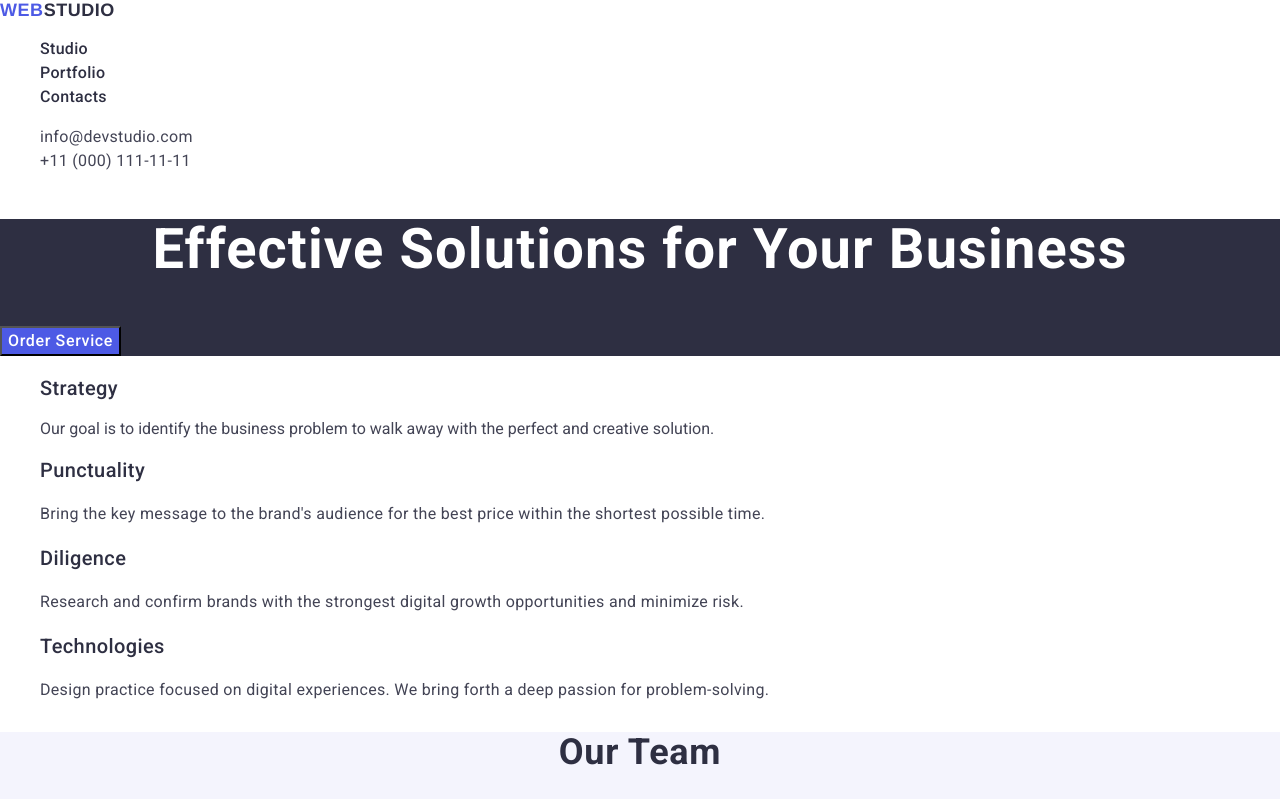
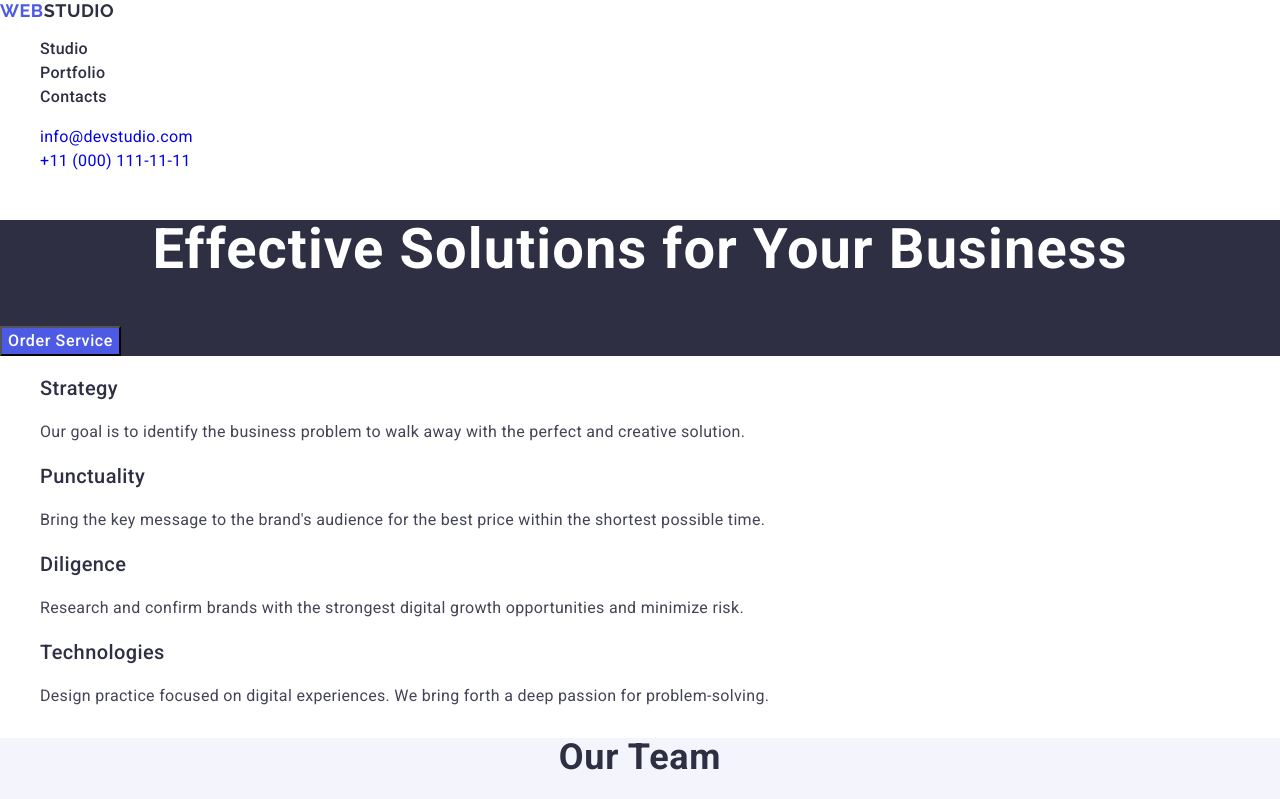
Before and after one commit to KarinaBosenko/goit-markup-hw-02, a plain HTML site: page index.html in a window 1280 px wide. Shown: the top 799 px of the page. Drawn offline with nearby package versions, Linux system fonts and the light colour scheme.

Commit message:
update index and styles files

```diff
--- a/css/styles.css
+++ b/css/styles.css
@@ -1,5 +1,5 @@
 body {
-  font-family: "Roboto", Helvetica, sans-serif;
+  font-family: "Roboto", sans-serif;
   color: #434455;
   background-color: #fff;
 }
@@ -12,24 +12,29 @@ a {
   text-decoration: none;
 }
 
-.header-nav-logo-iris,
-.footer-logo-iris {
+.header-nav-logo,
+.footer-logo {
   color: #4d5ae5;
+}
+
+.header-nav-logo-studio,
+.footer-logo-studio {
+  color: #2e2f42;
+}
+
+.footer-logo-studio,
+.footer-text {
+  color: #f4f4fd;
 }
 
 .header-nav-logo,
 .footer-logo {
-  font-family: "Raleway-Bold", Helvetica;
+  font-family: "Raleway", sans-serif;
   font-weight: 700;
   font-size: 18px;
-  line-height: 1.16667;
+  line-height: 1.17;
   letter-spacing: 0.03em;
   text-transform: uppercase;
-}
-
-.footer-logo,
-.footer-text {
-  color: #f4f4fd;
 }
 
 .team {
@@ -40,7 +45,6 @@ a {
   background-color: #fff;
 }
 
-.header-nav-logo,
 .header-nav-list-item-link,
 .strengths-title-list-item-title,
 .team-title,
@@ -56,10 +60,10 @@ a {
 }
 
 .header-nav-list-item-link:hover,
+.header-nav-list-item-link:focus,
+.header-nav-list-item-link:active,
 .header-address-list-item-link:hover,
-.header-nav-list-item-link:focus,
-.header-address-list-item-link:focus,
-.header-nav-studio:active {
+.header-address-list-item-link:focus {
   color: #404bbf;
 }
 
@@ -82,8 +86,9 @@ a {
 .team-title,
 .portfolio-title {
   font-size: 36px;
-  line-height: 1.11111;
+  line-height: 1.11;
   letter-spacing: 0.02em;
+  text-transform: capitalize;
 }
 
 .strengths-title-list-item-title,
@@ -103,26 +108,26 @@ a {
   text-align: center;
 }
 
-/* header */
-
 .header-nav-list-item-link {
   font-weight: 500;
 }
+. .header-address-list-item-link {
+  color: #434455;
+}
 
-.header-address-list-item-link {
-  color: #434455;
+.header-address {
   font-style: normal;
 }
 
 .hero-banner-title {
   font-weight: 700;
   font-size: 56px;
-  line-height: 1.07143;
+  line-height: 1.07;
   letter-spacing: 0.02em;
 }
 
 .hero-banner-button {
-  font-family: inherit;
+  font-family: "Roboto", sans-serif;
   background-color: #4d5ae5;
   font-weight: 500;
   font-size: 16px;
--- a/index.html
+++ b/index.html
@@ -23,23 +23,23 @@
     <header class="header">
       <nav class="header-nav">
         <a class="header-nav-logo" href="./index.html">
-          <span class="header-nav-logo-iris">Web</span>Studio
+          Web<span class="header-nav-logo-studio">Studio</span>
         </a>
         <ul class="header-nav-list">
           <li class="header-nav-list-item">
-            <a class="header-nav-list-item-link header-nav-studio" href="#">
+            <a class="header-nav-list-item-link" href="./index.html">
               Studio
             </a>
           </li>
           <li class="header-nav-list-item">
-            <a class="header-nav-list-item-link" href="#">Portfolio</a>
+            <a class="header-nav-list-item-link" href="">Portfolio</a>
           </li>
           <li class="header-nav-list-item">
-            <a class="header-nav-list-item-link" href="#">Contacts</a>
+            <a class="header-nav-list-item-link" href="">Contacts</a>
           </li>
         </ul>
       </nav>
-      <address>
+      <address class="header-address">
         <ul class="header-address-list">
           <li class="header-address-list-item">
             <a
@@ -67,7 +67,7 @@
         <ul class="strengths-title-list">
           <li class="strengths-title-list-item">
             <h3 class="strengths-title-list-item-title">Strategy</h3>
-            <p>
+            <p class="strengths-title-list-item-text">
               Our goal is to identify the business problem to walk away with the
               perfect and creative solution.
             </p>
@@ -219,7 +219,7 @@
 
     <footer class="footer">
       <a class="footer-logo" href="./index.html">
-        <span class="footer-logo-iris">Web</span>Studio
+        Web<span class="footer-logo-studio">Studio</span>
       </a>
       <p class="footer-text">
         Increase the flow of customers and sales for your business with digital
```
